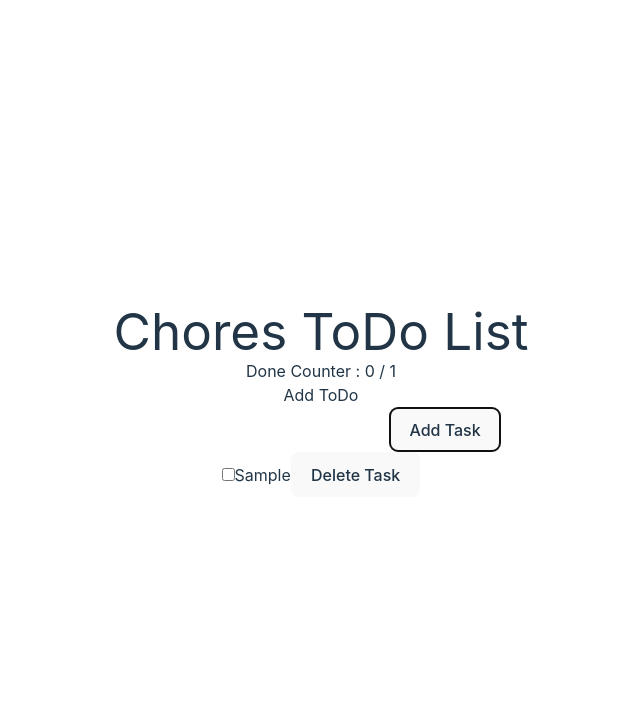
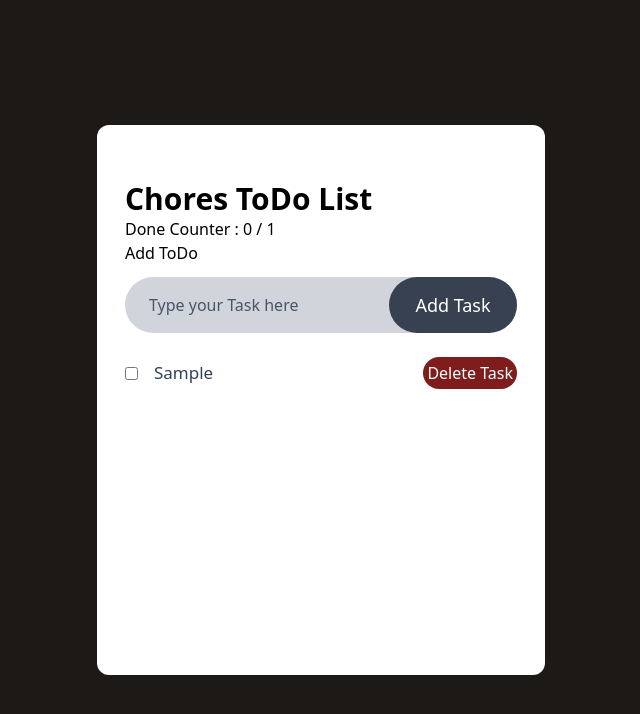
Before and after one commit to Logassi/Exercise_ToDoList_Tailwind, a React (Vite) app: page / in a window 1280 px wide. Both pictures are taken after typing "Sample" into the empty fields and a click on the button "Add Task". Shown: the top 714 px of the page, without its empty margins (319-959 px from the left). Built offline with nearby package versions, Linux system fonts and the light colour scheme.

Commit message:
Feat : Applying Tailwind for the User Interface

```diff
--- a/src/App.tsx
+++ b/src/App.tsx
@@ -1,11 +1,11 @@
 
 import TodoList from './components/TodoList'
-import './App.css'
+// import './App.css'
 
 function App() {
 
   return (
-    <div id='container'>
+    <div className='bg-stone-900 grid py-4 min-h-screen'>
       <TodoList />
     </div>
   )
--- a/src/components/TodoItem.tsx
+++ b/src/components/TodoItem.tsx
@@ -2,12 +2,15 @@
 import { ITask } from "./types";
 
 
-function TodoItem(props : ITask){
+function TodoItem(props : ITask){ // ada bug di checkBox, kalau di centang, trus dihapus, checkbox nya ke transfer ke task di bawah
+
     return(
-        <div id='contentToDoList'>
-            <input type="checkbox"  />
-            {props.task}
-            <button onClick={()=>{props.deleteTodo(props.id)}}>Delete Task</button>
+        <div className="flex items-center my-3 gap-2">
+            <div className="flex flex-1 items-center cursor-pointer">
+                <input type="checkbox" />
+                <p className="text-slate-700 ml-4 text-[17px]">{props.task}</p>
+            </div>
+            <button onClick={()=>{props.deleteTodo(props.id)}} className="rounded-full p-1 cursor-pointer bg-red-900 text-white">Delete Task</button>
         </div>
     )
 }
--- a/src/components/todolist.tsx
+++ b/src/components/todolist.tsx
@@ -46,11 +46,12 @@ function TodoList() {
         return (
             <div>
                 <p>Done Counter : {todoList.filter(todo => todo.isCompleteCheck).length} / {todoList.length}</p>
-                <div>
-                    <p>Add ToDo</p>
-                    <input ref={inputRef} type='text'/>
-                    <button onClick={addTodo}>Add Task</button>
+                <p>Add ToDo</p>
+                <div className='flex items-center my-3 bg-gray-300 rounded-full'>
+                    <input ref={inputRef} type='text' placeholder='Type your Task here' className='bg-transparent border-0 outline-none flex-1 h-14 pl-6 pr-2 placeholder:text-slate-600' />
+                    <button onClick={addTodo} className='border-none rounded-full bg-gray-700 w-32 h-14 text-white text-lg font-medium cursor-pointer'>Add Task</button>
                 </div>
+
             </div>
         )
     }
@@ -79,15 +80,19 @@ function TodoList() {
       }
 
     return (
-    <div>
-        <h1>Chores ToDo List</h1>
+    <div className='bg-white place-self-center w-11/12 max-w-md flex flex-col p-7 min-h-[550px] rounded-xl'>
 
-        <div id='contentAddTodo'>
+        <div className='flex items-center mt-7 gap-2'>
+            {/* <img className="w-8"/> */}
+            <h1 className='text-3xl font-semibold'>Chores ToDo List</h1>
+        </div>
+
+        <div>
             {renderAddTodo()}
         </div>
 
 
-        <div id='todoList'>
+        <div>
             {renderTodoList()}
         </div>
     </div>
--- a/src/index.css
+++ b/src/index.css
@@ -2,6 +2,7 @@
 @tailwind components;
 @tailwind utilities;
 
+/*
 :root {
   font-family: Inter, system-ui, Avenir, Helvetica, Arial, sans-serif;
   line-height: 1.5;
@@ -69,4 +70,4 @@ button:focus-visible {
   button {
     background-color: #f9f9f9;
   }
-}
+} */
```
